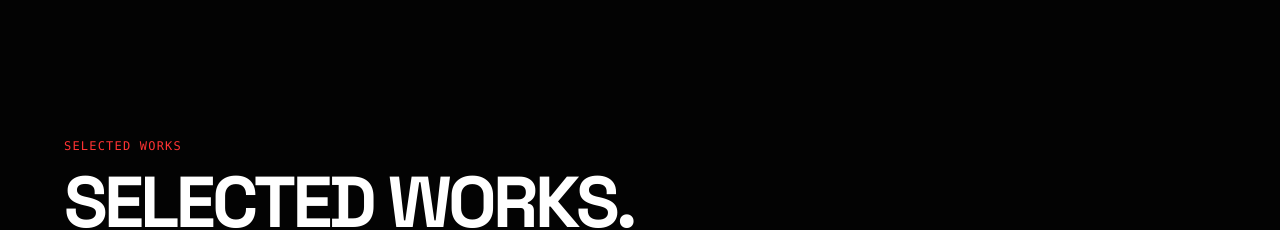
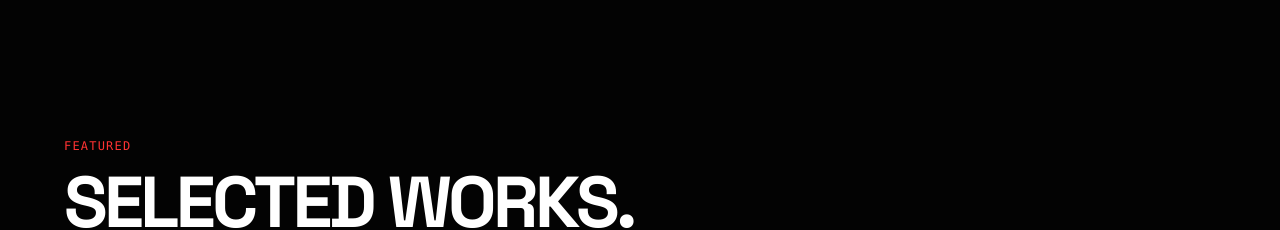
Before and after one commit to Abhiii1109/Abhi-Portfolio, a Next.js app: page / in a window 1280 px wide. Shown: the part 2600-2830 px from the top of the page. Built offline with nearby package versions, Linux system fonts and the light colour scheme.

Commit message:
Update Projects.jsx

```diff
--- a/src/components/Projects.jsx
+++ b/src/components/Projects.jsx
@@ -61,7 +61,7 @@ export default function Projects() {
     >
       <div className="mb-20 md:mb-32 px-6 md:px-16 relative z-10 max-w-[1800px] mx-auto text-center md:text-left ">
         <SlideLeft>
-          <p className="text-[#ff3333] font-mono text-xs tracking-widest uppercase mb-4">Selected Works</p>
+          <p className="text-[#ff3333] font-mono text-xs tracking-widest uppercase mb-4">FEATURED</p>
         </SlideLeft>
         <RevealHeading>
           <h3 className="text-4xl sm:text-5xl md:text-7xl font-black tracking-tighter uppercase leading-[0.9] text-white font-(family-name:--font-space-grotesk) ml-0">
```
